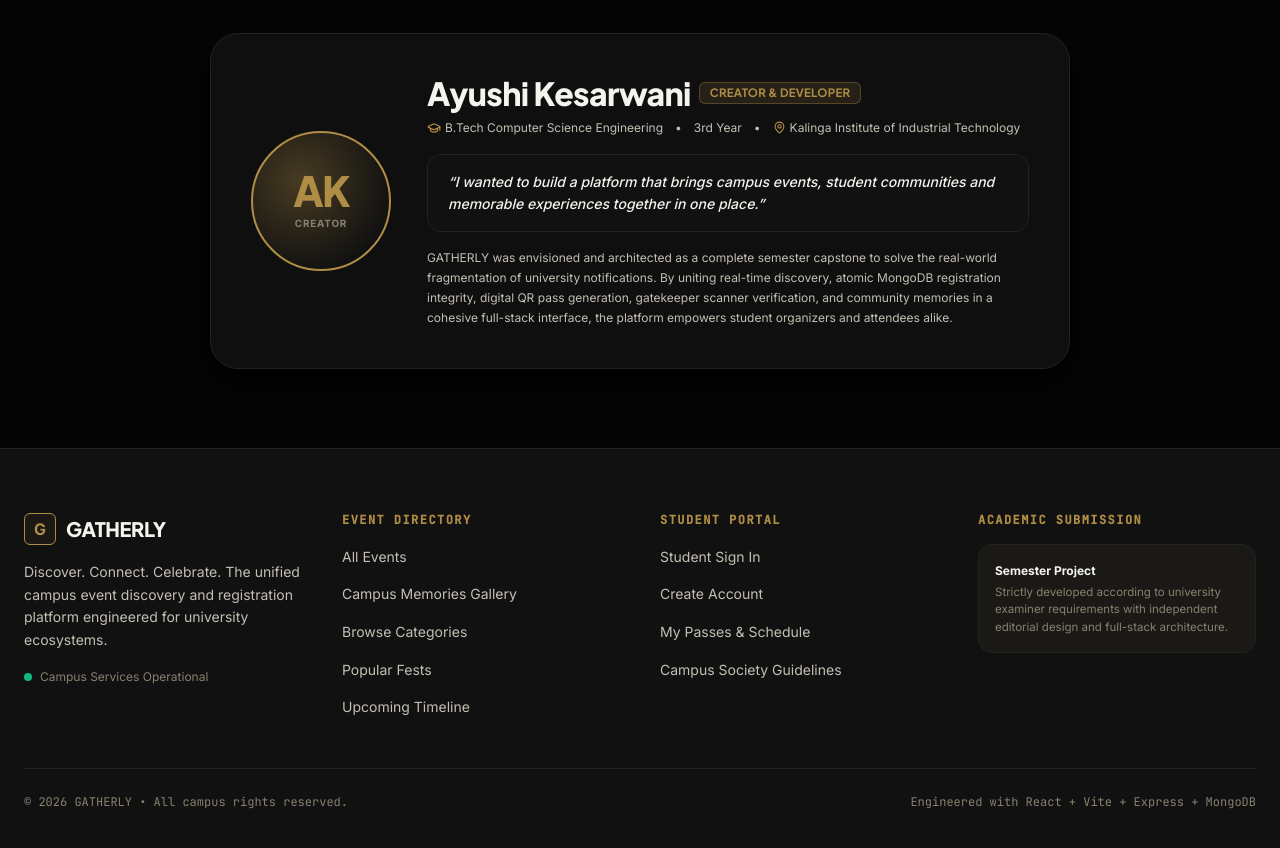
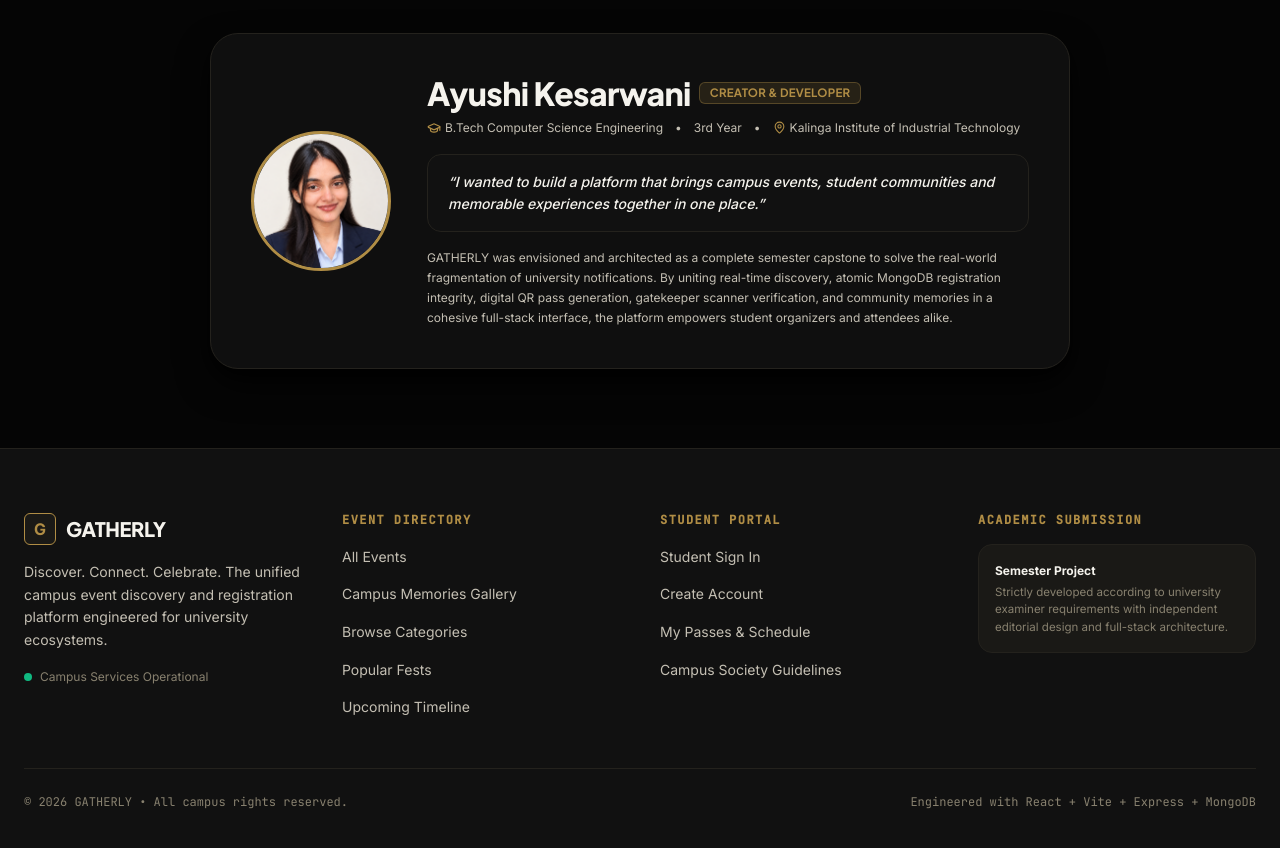
Before and after one commit to ayu-savi/GATHERLY, a React (Vite) app in the folder frontend/: page /about in a window 1280 px wide. Shown: the part 2684-3532 px from the top of the page. Built offline with nearby package versions, Linux system fonts and the light colour scheme; no server answers.

Commit message:
feat(about): integrate creator portrait photograph in meet the creator section

```diff
--- a/frontend/src/pages/public/AboutPage.jsx
+++ b/frontend/src/pages/public/AboutPage.jsx
@@ -1,4 +1,4 @@
-import React from 'react';
+import React, { useState } from 'react';
 import { Link } from 'react-router-dom';
 import {
   Sparkles,
@@ -27,10 +27,11 @@ import { Card } from '../../components/common/Card';
 import { Button } from '../../components/common/Button';
 import { useInView } from '../../hooks/useInView';
 
-// Optional creator photo URL (defaults to null for elegant avatar placeholder)
-const CREATOR_PHOTO_URL = null;
+// Creator photo URL pointing to verified public portrait asset
+const CREATOR_PHOTO_URL = '/creator-profile.jpg';
 
 export const AboutPage = () => {
+  const [photoError, setPhotoError] = useState(false);
   // Intersection observers for coordinated scroll entrances
   const [heroRef, heroInView] = useInView();
   const [introRef, introInView] = useInView();
@@ -630,19 +631,23 @@ export const AboutPage = () => {
                   flexWrap: 'wrap',
                 }}
               >
-                {/* Creator Photo / Elegant Avatar Placeholder */}
+                {/* Creator Photo / Elegant Avatar Fallback */}
                 <div style={{ flexShrink: 0, margin: '0 auto' }}>
-                  {CREATOR_PHOTO_URL ? (
+                  {!photoError && CREATOR_PHOTO_URL ? (
                     <img
                       src={CREATOR_PHOTO_URL}
-                      alt="Ayushi Kesarwani — Creator of GATHERLY"
+                      alt="Ayushi Kesarwani — Creator and Developer of GATHERLY"
+                      onError={() => setPhotoError(true)}
+                      className="animate-avatar-ring"
                       style={{
                         width: '140px',
                         height: '140px',
                         borderRadius: '50%',
                         objectFit: 'cover',
+                        objectPosition: 'center 20%',
                         border: '3px solid var(--primary)',
                         boxShadow: '0 8px 24px rgba(var(--primary-rgb), 0.25)',
+                        display: 'block',
                       }}
                     />
                   ) : (
```
Also changed, not shown: frontend/public/creator-profile.jpg (added).
